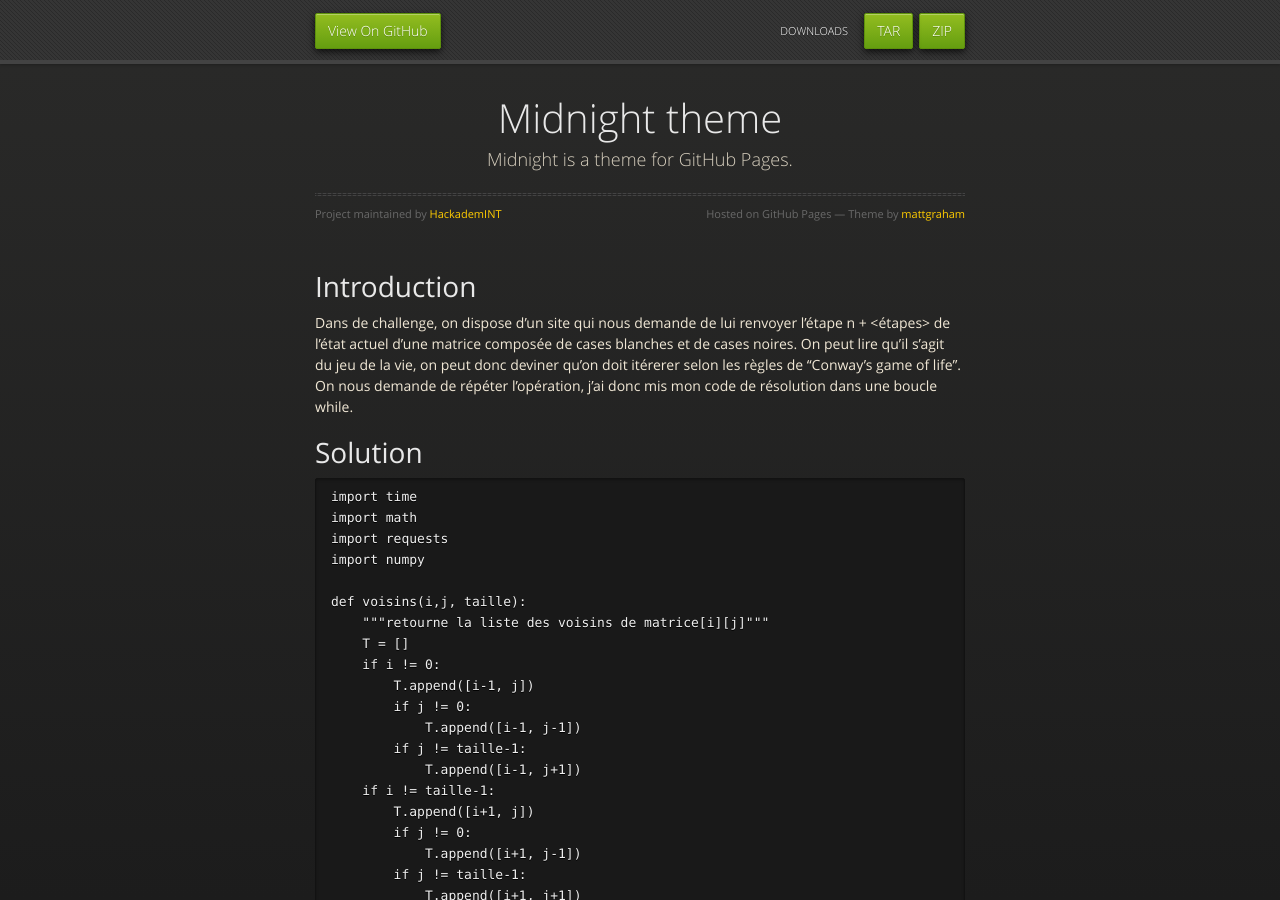
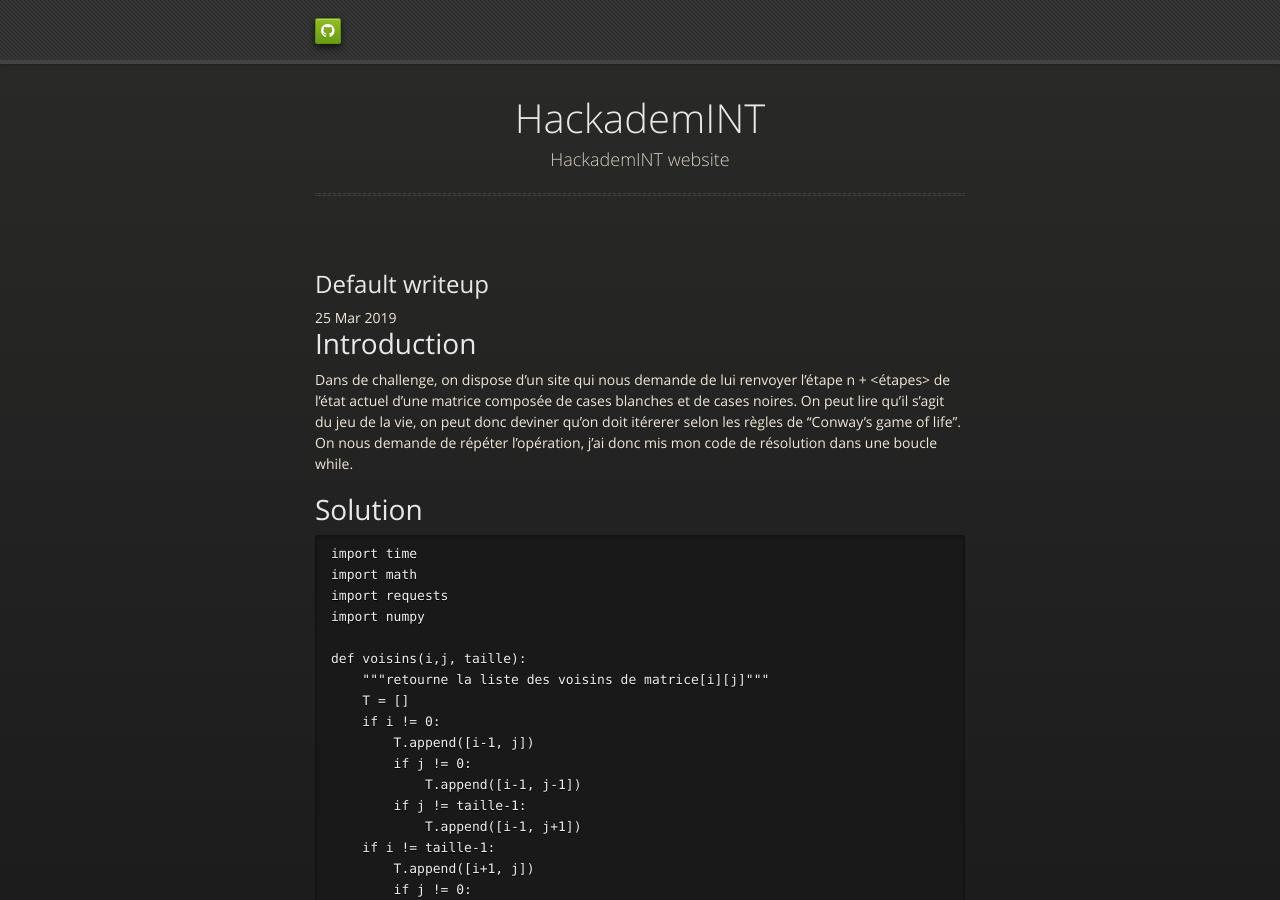
Before and after one commit to HackademINT/hackademint.github.io-legacy, a Jekyll site: the page built from _posts/2018-2019/Hacksecureims/2019-03-25-Game-of-life.md, in a window 1280 px wide and 900 px high. Built offline with Jekyll 4.4.1, drawn with Linux system fonts in a browser that asks for light colours; nearby versions of some CDN libraries; our own code applies the rules of GitHub Pages for plain Markdown files.

Commit message:
Add HackademINT info and update default layout

```diff
--- a/_config.yml
+++ b/_config.yml
@@ -1,5 +1,32 @@
-title: Midnight theme
-description: Midnight is a theme for GitHub Pages.
-show_downloads: true
+title: HackademINT
+description: HackademINT website
+show_downloads: false
 google_analytics:
 theme: jekyll-theme-midnight
+lang: 'fr-FR'
+github:
+  repository_url: 'https://github.com/HackademINT/hackademint.github.io'
+
+baseurl: /
+
+source: .
+destination: ./_site
+permalink: /:title
+paginate: 3
+paginate_path: /page/:num/
+
+defaults:
+  -
+    scope:
+      path: ""
+      type: "posts"
+    values:
+      layout: "post"
+
+future: true
+plugins:
+  - jekyll-seo-tag
+
+# Custom variables
+owner : "HackademINT"
+year : "2019"
--- /dev/null
+++ b/_includes/links.html
@@ -0,0 +1,5 @@
+<a href="{{ "/writeups" | prepend: site.baseurl | replace: '//', '/' }}"><h2 class="header-link">Writeups</h2></a>
+<a href="{{ "/events" | prepend: site.baseurl | replace: '//', '/' }}"><h2 class="header-link">Events</h2></a>
+<a href="{{ "/about" | prepend: site.baseurl | replace: '//', '/' }}"><h2 class="header-link">About</h2></a>
+<a href="https://ctftime.org/team/45998"><h2 class="header-link">CTFTime</h2></a>
+<a href="{{ "/atom.xml" | prepend: site.baseurl | replace: '//', '/' }}"><h2 class="header-link">RSS</h2></a>
--- a/_layouts/default.html
+++ b/_layouts/default.html
@@ -18,16 +18,21 @@
     <script type="text/javascript"
       src="https://cdnjs.cloudflare.com/ajax/libs/mathjax/2.7.1/MathJax.js?config=TeX-AMS-MML_HTMLorMML">
     </script>
+    <link rel="stylesheet" href="https://use.fontawesome.com/releases/v5.8.1/css/all.css" integrity="sha384-50oBUHEmvpQ+1lW4y57PTFmhCaXp0ML5d60M1M7uH2+nqUivzIebhndOJK28anvf" crossorigin="anonymous">
 
   </head>
   <body>
       <div id="header">
         <nav>
-          <li class="fork"><a href="{{ site.github.repository_url }}">View On GitHub</a></li>
+          <li class="fork">
+            <a style="padding: 5px" href="{{ site.github.repository_url }}">
+            <i class="fab fa-github"></i>
+            </a>
+          </li>
           {% if site.show_downloads %}
-            <li class="downloads"><a href="{{ site.github.zip_url }}">ZIP</a></li>
-            <li class="downloads"><a href="{{ site.github.tar_url }}">TAR</a></li>
-            <li class="title">DOWNLOADS</li>
+          <li class="downloads"><a href="{{ site.github.zip_url }}">ZIP</a></li>
+          <li class="downloads"><a href="{{ site.github.tar_url }}">TAR</a></li>
+          <li class="title">DOWNLOADS</li>
           {% endif %}
         </nav>
       </div><!-- end header -->
@@ -39,8 +44,10 @@
           <h1>{{ site.title | default: site.github.repository_name }}</h1>
           <p>{{ site.description | default: site.github.project_tagline }}</p>
           <hr>
+          <!--
           <span class="credits left">Project maintained by <a href="{{ site.github.owner_url }}">{{ site.github.owner_name }}</a></span>
           <span class="credits right">Hosted on GitHub Pages &mdash; Theme by <a href="https://twitter.com/mattgraham">mattgraham</a></span>
+          -->
         </div>
 
         {{ content }}
--- /dev/null
+++ b/_layouts/post.html
@@ -0,0 +1,9 @@
+---
+layout: default
+---
+
+<article>
+  <h2>{{ page.title }}</h2>
+  <time datetime="{{ page.date | date_to_xmlschema }}" class="by-line">{{ page.date | date_to_string }}</time>
+  {{ content }}
+</article>
```
Also changed, not shown: _includes/analytics.html (added, +8 -0 lines), _includes/footer.html (added, +10 -0 lines), _includes/head.html (added, +11 -0 lines), _includes/header.html (added, +11 -0 lines).
